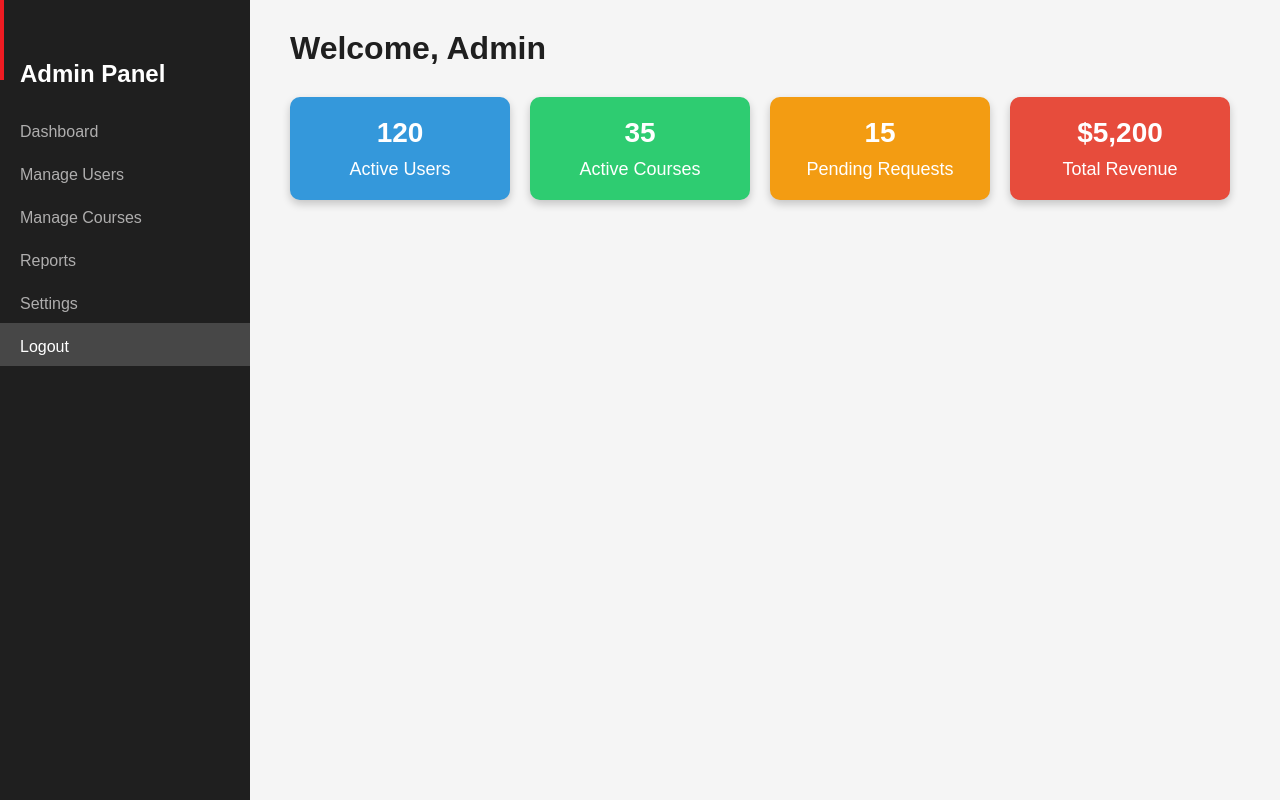
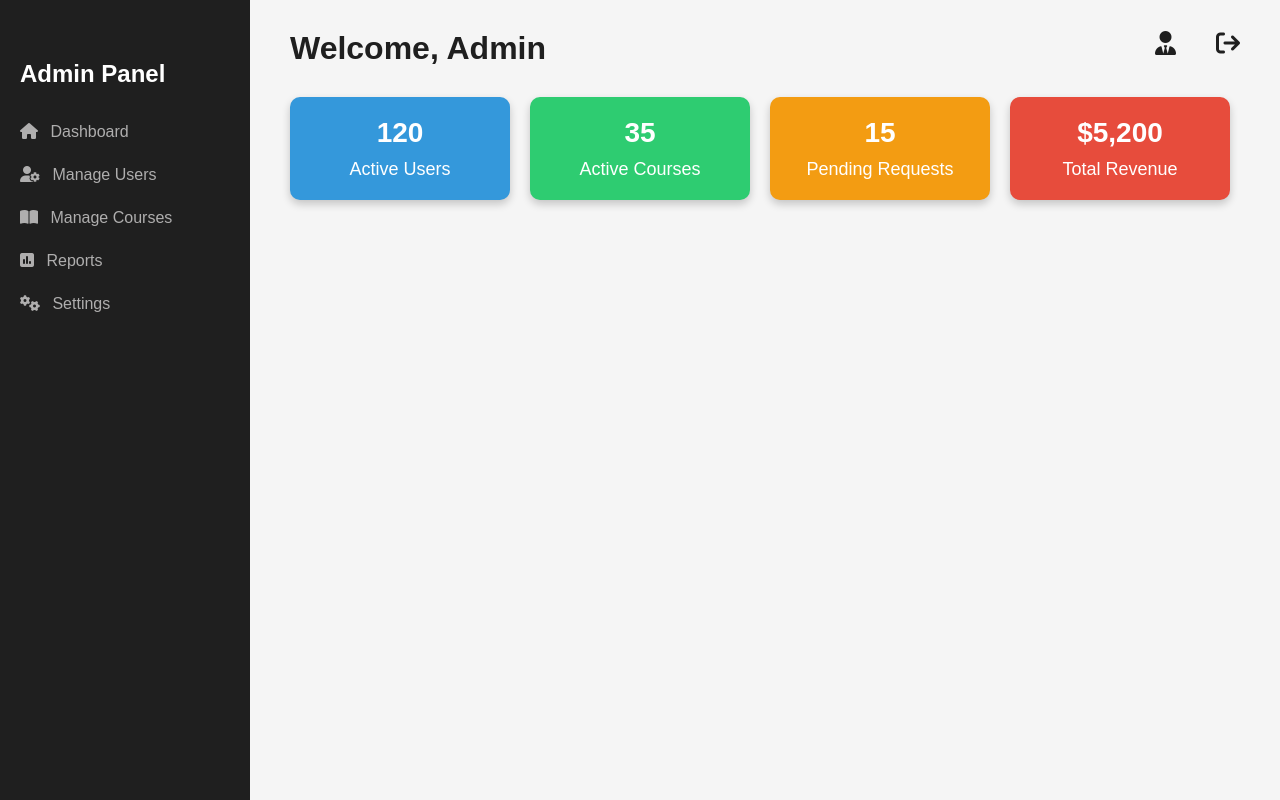
Before and after one commit to hereisGits/G-Xpert, a PHP site: page /Admin_Dashboard.html in a window 1280 px wide. Run offline with PHP 8.4, Linux system fonts and the light colour scheme.

Commit message:
initial changing

```diff
--- a/Admin code/Admin-style.css
+++ b/Admin code/Admin-style.css
@@ -1,4 +1,3 @@
-
 
     * {
         margin: 0;
@@ -28,31 +27,67 @@
         margin-bottom: 20px;
     }
 
-    .sidebar a {
+    .sidebar .section {
         display: block;
         padding: 15px 0 10px 20px;
         color: #afaeae;
         text-decoration: none;
+        position: relative;
+        padding-left: 20px;
         font-size: 16px;
         font-weight: 500;
-        transition: background-color 0.5s ease-in;
+        cursor: pointer;
+        transition: background-color 0.3s ease-in;
     }
 
-    .sidebar a::before{
-        position: absolute;
-        content: '';
-        top: 0;
-        left: 0;
-        width: .25rem;
-        height: 10%;
-        background-color: #ee1b22;
+    .section i {
+        margin-right: 8px;
     }
 
-    .sidebar a:hover, a::before {
+    .sidebar .section:hover {
         color: #fff;
         background-color: rgba(231, 231, 231, 0.2);
     }
 
+
+    .sidebar .section::before {
+        position: absolute;
+        display: none;
+        content: '';
+        top: 0;
+        left: 0;
+        width: 3px;
+        height: 100%;
+        border-radius: 2px;
+        background-color: #377ae6;
+    }
+
+    .sidebar .section:hover::before,
+    .sidebar .section:active::before {
+        display: block;
+    }
+
+    .head{
+        display: flex;
+       padding: auto 10px;
+       justify-content: space-between;
+    }
+
+
+    .account{
+        display: flex;
+        font-size: 1.5rem;
+        gap: 2.5rem;
+
+    }
+
+    .logout{
+        cursor: pointer;
+    }
+
+    .admin-acc{
+        cursor: pointer;
+    }
     .content {
         margin-left: 250px;
         padding: 40px;
--- a/Admin code/Admin_Dashboard.html
+++ b/Admin code/Admin_Dashboard.html
@@ -10,16 +10,21 @@
 <body>
     <div class="sidebar">
         <h2>Admin Panel</h2>
-        <div class="section"><a href="#">Dashboard</a></div>
-        <div class="section"><a href="#">Manage Users</a></div>
-        <div class="section"><a href="#">Manage Courses</a></div>
-        <div class="section"><a href="#">Reports</a></div>
-        <div class="section"><a href="#">Settings</a></div>
-        <div class="section"><a href="#">Logout</a></div>
+        <div class="section"><i class="fa-solid fa-house"></i> Dashboard</div>
+        <div class="section"><i class="fa-solid fa-user-gear"></i> Manage Users</div>
+        <div class="section"><i class="fa-solid fa-book-open"></i> Manage Courses</div>
+        <div class="section"><i class="fa-solid fa-square-poll-vertical"></i></i> Reports</div>
+        <div class="section"><i class="fa-solid fa-gears"></i> Settings</div>
     </div>
 
     <div class="content">
-        <h1>Welcome, Admin</h1>
+        <div class="head">
+            <h1>Welcome, Admin</h1>
+            <div class="account">
+                <div class="admin-acc"><i class="fa-solid fa-user-tie"></i></div>
+                <div class="logout"><i class="fa-solid fa-arrow-right-from-bracket"></i></div>
+            </div>
+        </div>
         <div class="row">
             <div class="stat-card bg-primary">
                 <h2>120</h2>
```
